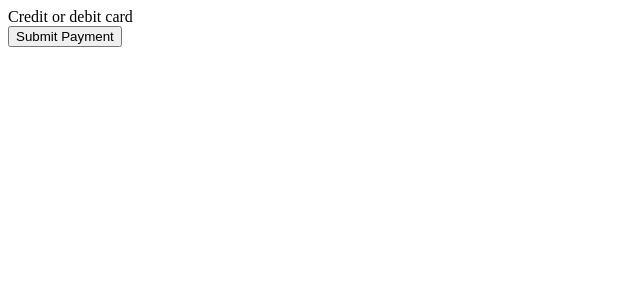
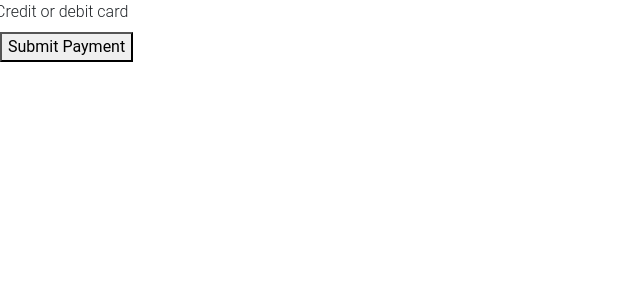
Before and after one commit to UpVent/php-mariadb-stripe, a PHP site: page / in a window 1280 px wide. Shown: the top 300 px of the page, without its empty margins (0-640 px from the left). Run offline with PHP 8.4, Linux system fonts and the light colour scheme; some libraries are stand-ins or nearby versions.

Commit message:
Add material design bootstrap

```diff
--- a/index.php
+++ b/index.php
@@ -6,6 +6,12 @@
                     initial-scale=1.0">
         <meta http-equiv="X-UA-Compatible">
         <link rel="stylesheet" href="css/styles.css">
+        <!-- Font Awesome -->
+        <link rel="stylesheet" href="https://use.fontawesome.com/releases/v5.8.2/css/all.css">
+        <!-- Bootstrap core CSS -->
+        <link href="https://cdnjs.cloudflare.com/ajax/libs/twitter-bootstrap/4.3.1/css/bootstrap.min.css" rel="stylesheet">
+        <!-- Material Design Bootstrap -->
+        <link href="https://cdnjs.cloudflare.com/ajax/libs/mdbootstrap/4.8.5/css/mdb.min.css" rel="stylesheet">
         <title> Pay Page </title>
     </head>
     <body>
```
